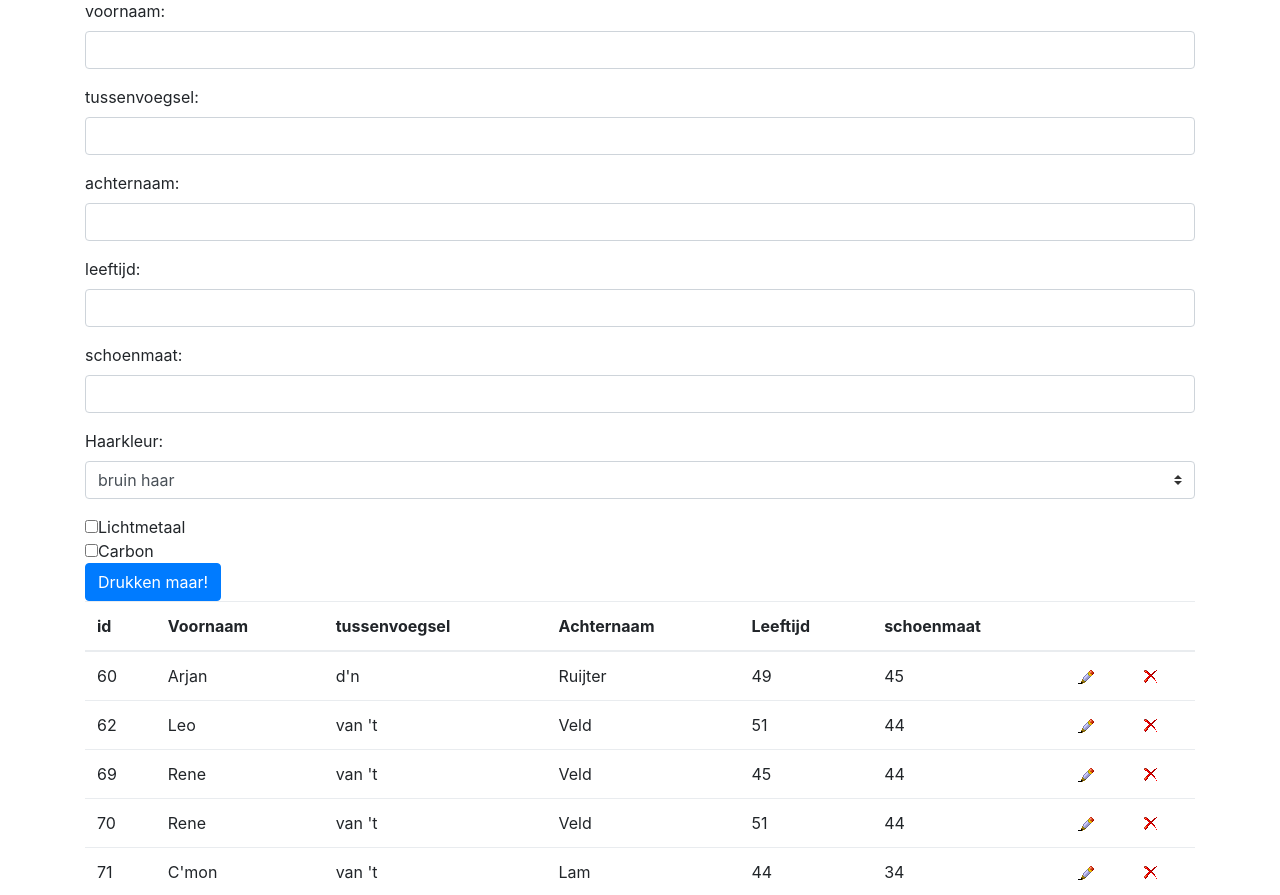
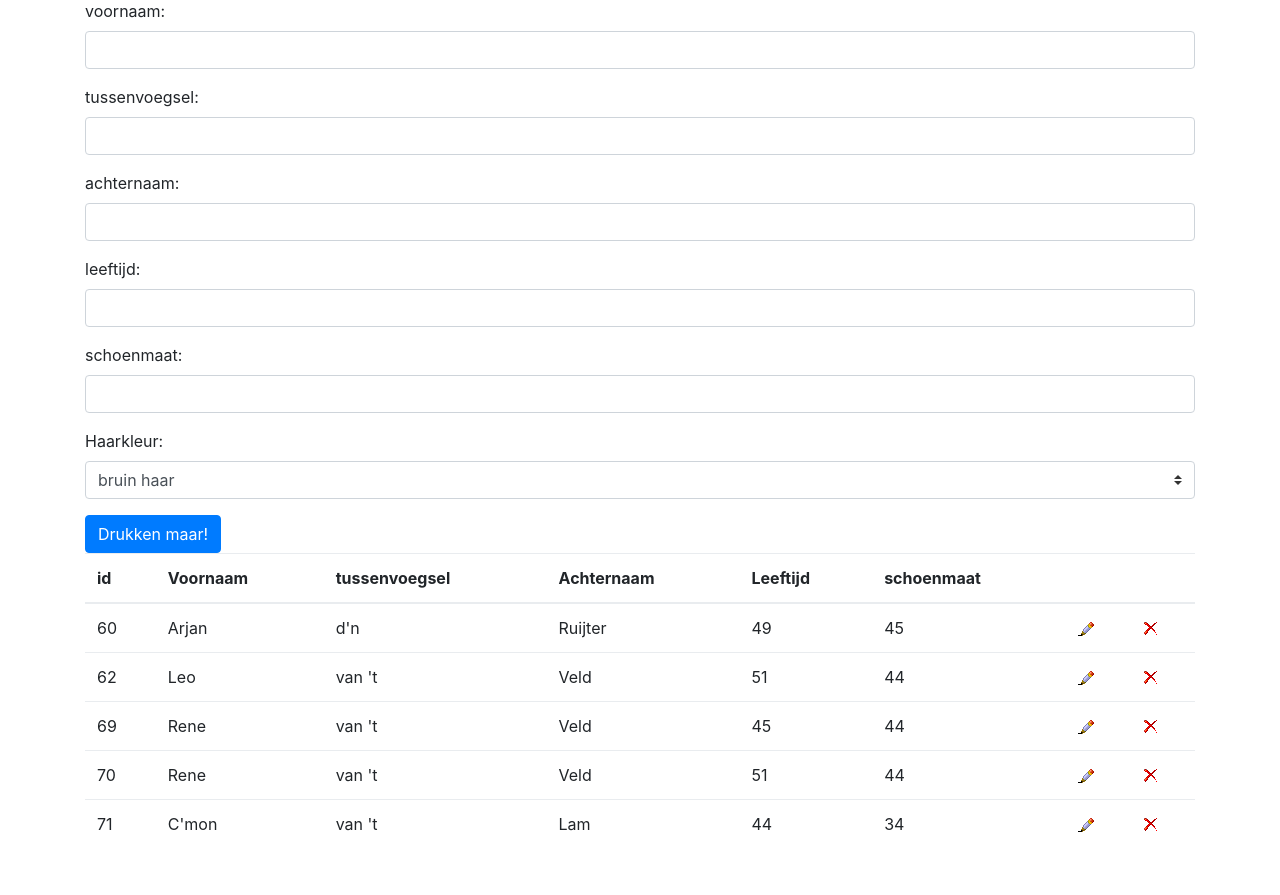
Before and after one commit to rra-am1b-2017/CRUD, a PHP site: page / in a window 1280 px wide. Shown: the part 43-938 px from the top of the page. After the commit the page ends 875 px from the top, so only its background shows below. Run offline with PHP 8.4, Linux system fonts and the light colour scheme; data comes from the database, SQL or seed files in the repository; some libraries are stand-ins or nearby versions.

Commit message:
Einde blok 2 uitgecomment

```diff
--- a/data.php
+++ b/data.php
@@ -3,11 +3,11 @@
   include("./connect_db.php");
   include("./functions/function.php");
 
-  var_dump($_POST);
+  //var_dump($_POST);
   // functie implode php functie
   // https://www.w3schools.com/php/func_string_implode.asp
 
-  exit();
+  //exit();
 
   // We maken de $_POST-variabelen schoon door ze door de sanitize function te halen
   $voornaam       = sanitize($_POST['voornaam']);
--- a/index.php
+++ b/index.php
@@ -154,8 +154,8 @@
           </select>
         </div>
 
-        <input type="checkbox" name="options[]" value="lichtmetaal">Lichtmetaal<br>
-        <input type="checkbox" name="options[]" value="carbon">Carbon<br>
+        <!-- <input type="checkbox" name="options[]" value="lichtmetaal">Lichtmetaal<br> -->
+        <!-- <input type="checkbox" name="options[]" value="carbon">Carbon<br> -->
 
 
         <button type="submit" class="btn btn-primary">Drukken maar!</button>
```
